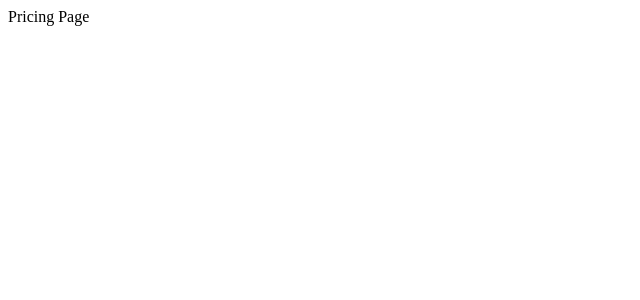
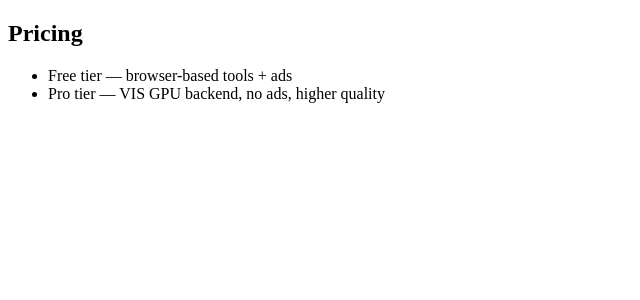
Before and after one commit to hossameldean3/Vyron-video, a Next.js app: page /pricing in a window 1280 px wide. Shown: the top 300 px of the page, without its empty margins (0-640 px from the left). Built offline with nearby package versions, Linux system fonts and the light colour scheme.

Commit message:
Add files via upload

```diff
--- a/app/pricing/page.js
+++ b/app/pricing/page.js
@@ -1 +1,13 @@
-export default function Pricing(){return <div>Pricing Page</div>}
+export default function Pricing() {
+  return (
+    <section>
+      <h2 className="text-2xl font-bold">Pricing</h2>
+      <div className="mt-4 text-gray-300">
+        <ul className="list-disc ml-6">
+          <li>Free tier — browser-based tools + ads</li>
+          <li>Pro tier — VIS GPU backend, no ads, higher quality</li>
+        </ul>
+      </div>
+    </section>
+  )
+}
```
